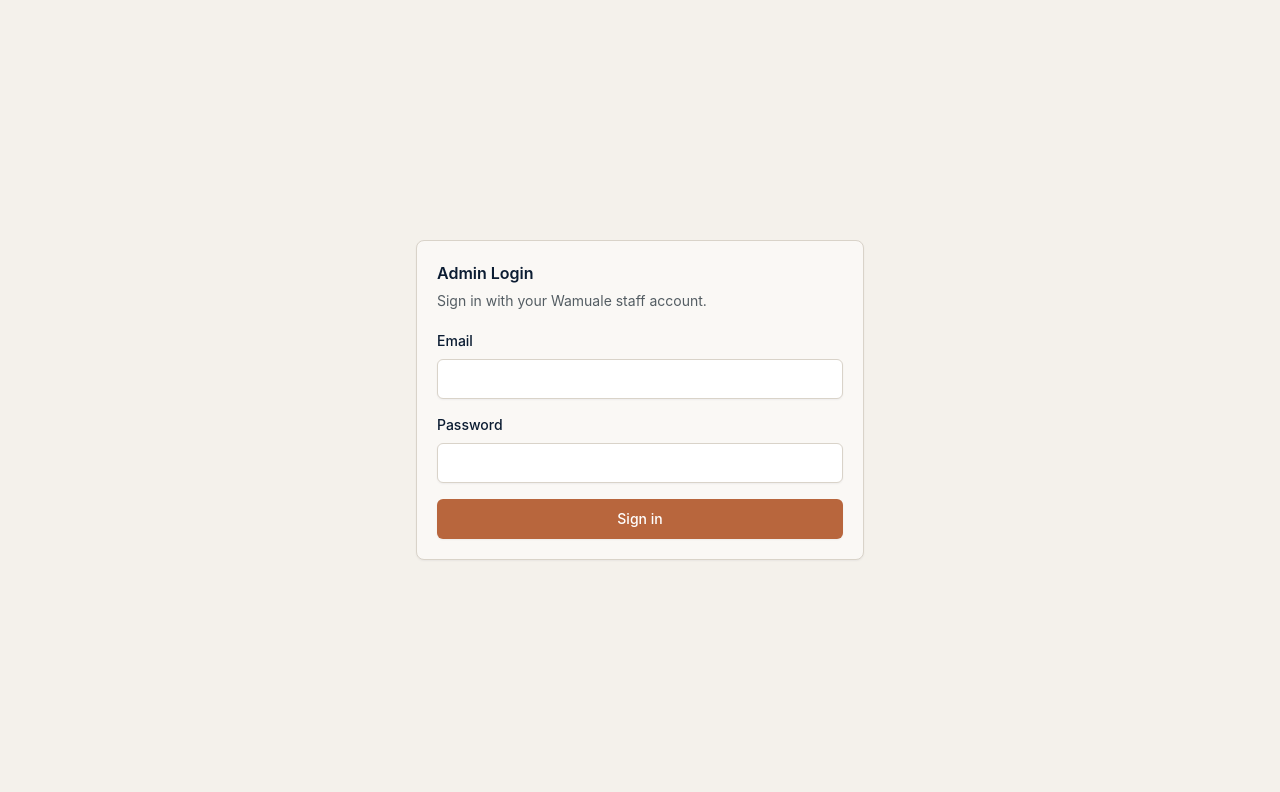
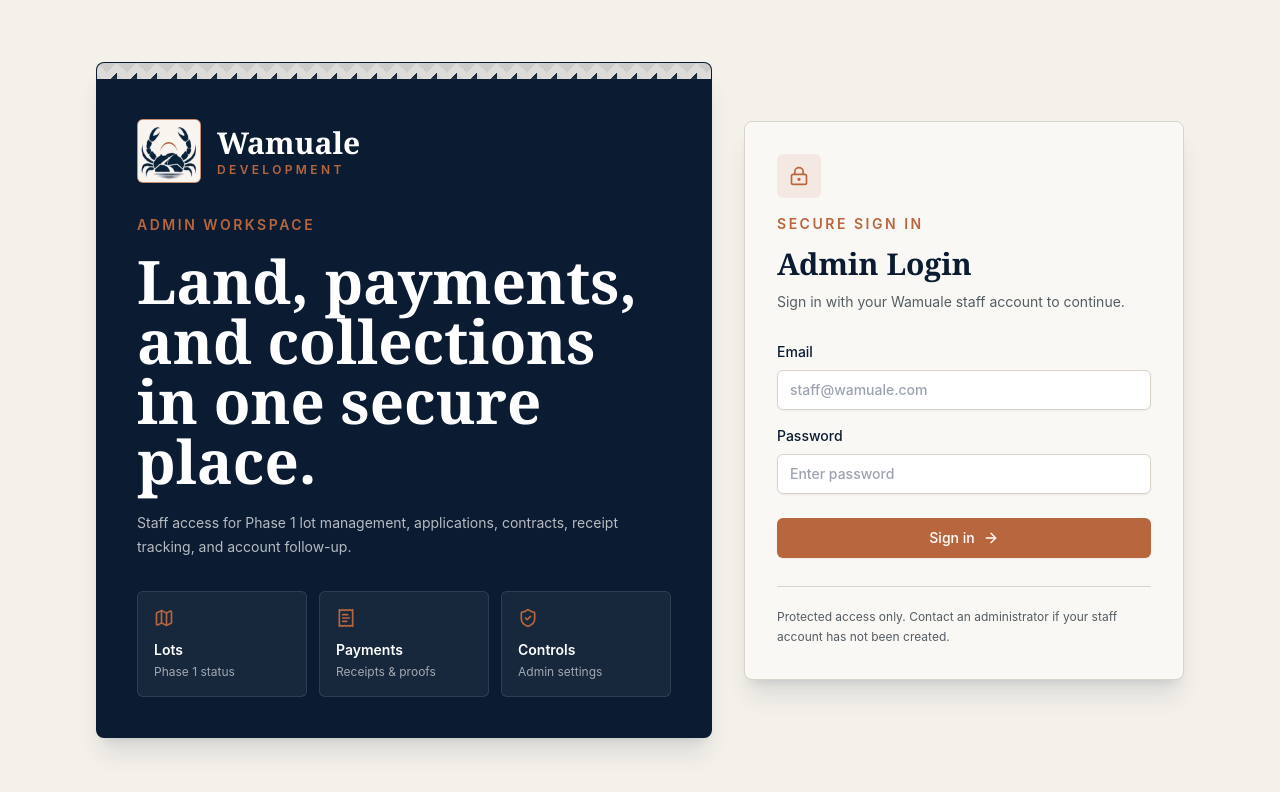
Before and after one commit to edmundciego/wamule-bz, a React (Vite) app: page /login in a window 1280 px wide. Shown: the top 792 px of the page. Built offline with nearby package versions, Linux system fonts and the light colour scheme; no server answers.

Commit message:
Polish admin login page

```diff
--- a/src/pages/LoginPage.tsx
+++ b/src/pages/LoginPage.tsx
@@ -1,7 +1,7 @@
 import { useState } from "react";
 import { useNavigate } from "react-router-dom";
+import { ArrowRight, LockKeyhole, Map, ReceiptText, ShieldCheck } from "lucide-react";
 import { Button } from "../components/ui/Button";
-import { Card, CardContent, CardHeader, CardTitle } from "../components/ui/Card";
 import { Field, Input } from "../components/ui/Field";
 import { ErrorState } from "../components/ui/State";
 import { hasSupabaseConfig, supabase } from "../lib/supabase";
@@ -27,29 +27,111 @@ export function LoginPage() {
   }
 
   return (
-    <main className="grid min-h-screen place-items-center p-4">
-      <Card className="w-full max-w-md">
-        <CardHeader>
-          <CardTitle>Admin Login</CardTitle>
-          <p className="text-sm text-muted-foreground">Sign in with your Wamuale staff account.</p>
-        </CardHeader>
-        <CardContent>
+    <main className="min-h-screen bg-ivory">
+      <div className="mx-auto grid min-h-screen max-w-6xl items-center gap-8 px-4 py-8 lg:grid-cols-[1fr_440px] lg:px-8">
+        <section className="overflow-hidden rounded-lg border border-primary/15 bg-primary text-white shadow-xl shadow-primary/10">
+          <div className="brand-pattern h-4 border-b border-white/10 opacity-90" />
+          <div className="grid gap-8 p-6 sm:p-8 lg:p-10">
+            <div className="flex items-center gap-4">
+              <img
+                src="/favicon/android-chrome-192x192.png"
+                alt="Wamuale Development"
+                className="h-16 w-16 rounded-md border border-copper/70 bg-ivory object-cover shadow-sm"
+              />
+              <div>
+                <p className="font-display text-3xl font-semibold leading-tight">Wamuale</p>
+                <p className="text-xs font-semibold uppercase tracking-[0.28em] text-copper">Development</p>
+              </div>
+            </div>
+
+            <div>
+              <p className="text-sm font-semibold uppercase tracking-[0.18em] text-copper">Admin Workspace</p>
+              <h1 className="mt-4 max-w-2xl font-display text-5xl font-semibold tracking-normal sm:text-6xl">
+                Land, payments, and collections in one secure place.
+              </h1>
+              <p className="mt-5 max-w-xl text-sm leading-6 text-white/70">
+                Staff access for Phase 1 lot management, applications, contracts, receipt tracking, and account follow-up.
+              </p>
+            </div>
+
+            <div className="grid gap-3 sm:grid-cols-3">
+              <LoginFeature icon={Map} label="Lots" detail="Phase 1 status" />
+              <LoginFeature icon={ReceiptText} label="Payments" detail="Receipts & proofs" />
+              <LoginFeature icon={ShieldCheck} label="Controls" detail="Admin settings" />
+            </div>
+          </div>
+        </section>
+
+        <section className="rounded-lg border bg-card p-6 shadow-xl shadow-primary/10 sm:p-8">
+          <div className="mb-7">
+            <div className="mb-4 grid h-11 w-11 place-items-center rounded-md bg-copper/10 text-copper">
+              <LockKeyhole className="h-5 w-5" />
+            </div>
+            <p className="text-sm font-semibold uppercase tracking-[0.18em] text-copper">Secure Sign In</p>
+            <h2 className="mt-3 font-display text-3xl font-semibold text-primary">Admin Login</h2>
+            <p className="mt-2 text-sm leading-6 text-muted-foreground">
+              Sign in with your Wamuale staff account to continue.
+            </p>
+          </div>
+
           {!hasSupabaseConfig ? (
             <ErrorState message="Supabase environment variables are missing." />
           ) : (
             <form className="grid gap-4" onSubmit={onSubmit}>
               {error ? <ErrorState message={error} /> : null}
               <Field label="Email">
-                <Input type="email" value={email} onChange={(event) => setEmail(event.target.value)} required />
+                <Input
+                  type="email"
+                  value={email}
+                  onChange={(event) => setEmail(event.target.value)}
+                  required
+                  autoComplete="email"
+                  placeholder="staff@wamuale.com"
+                />
               </Field>
               <Field label="Password">
-                <Input type="password" value={password} onChange={(event) => setPassword(event.target.value)} required />
+                <Input
+                  type="password"
+                  value={password}
+                  onChange={(event) => setPassword(event.target.value)}
+                  required
+                  autoComplete="current-password"
+                  placeholder="Enter password"
+                />
               </Field>
-              <Button disabled={loading}>{loading ? "Signing in..." : "Sign in"}</Button>
+              <Button className="mt-2 w-full" disabled={loading}>
+                {loading ? "Signing in..." : (
+                  <>
+                    Sign in <ArrowRight className="h-4 w-4" />
+                  </>
+                )}
+              </Button>
             </form>
           )}
-        </CardContent>
-      </Card>
+
+          <div className="mt-7 border-t pt-5 text-xs leading-5 text-muted-foreground">
+            Protected access only. Contact an administrator if your staff account has not been created.
+          </div>
+        </section>
+      </div>
     </main>
   );
 }
+
+function LoginFeature({
+  icon: Icon,
+  label,
+  detail,
+}: {
+  icon: React.ComponentType<{ className?: string }>;
+  label: string;
+  detail: string;
+}) {
+  return (
+    <div className="rounded-md border border-white/10 bg-white/5 p-4">
+      <Icon className="h-5 w-5 text-copper" />
+      <p className="mt-3 text-sm font-semibold">{label}</p>
+      <p className="mt-1 text-xs text-white/60">{detail}</p>
+    </div>
+  );
+}
```
